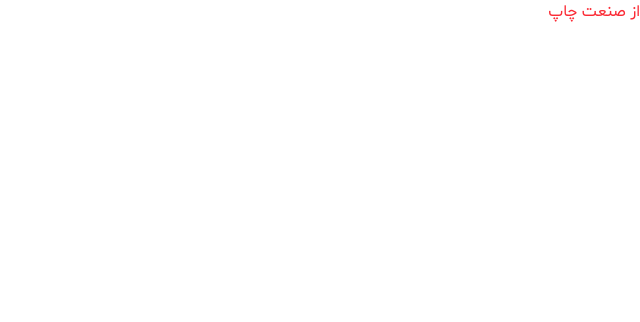
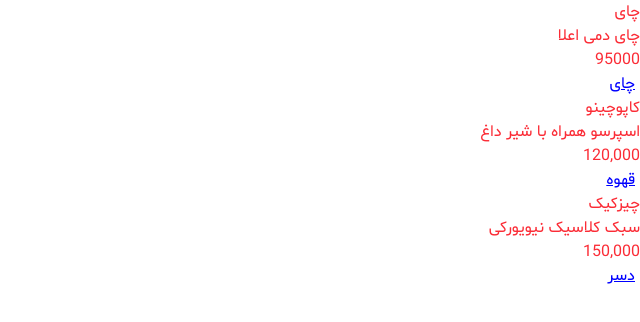
Before and after one commit to hadi-mollataheri/demo-menu, a website built with Vite: page index.html in a window 1280 px wide. Shown: the whole page, without its empty margins (640-1280 px from the left). Built offline with nearby package versions, Linux system fonts and the light colour scheme.

Commit message:
Render products-no styles

```diff
--- a/index.html
+++ b/index.html
@@ -11,7 +11,9 @@
     <header>
       <nav></nav>
     </header>
-    <main class="text-red-500">از صنعت چاپ</main>
+    <main class="text-red-500">
+      <div id="products"></div>
+    </main>
     <footer></footer>
   </body>
 </html>
--- a/src/data/menu.json
+++ b/src/data/menu.json
@@ -14,36 +14,36 @@
   "products": [
     {
       "id": "p1",
-      "categoryId": "coffee",
+      "categoryId": "tea",
       "name": "Espresso",
-      "nameFa": "اسپرسو",
+      "nameFa": "چای",
       "price": 95000,
-      "description": "تک شات اسپرسوس.",
+      "description": "چای دمی اعلا",
       "image": "/assets/images/",
       "available": true,
-      "tags": ["قهوه", "داغ"]
+      "tags": ["چای"]
     },
     {
       "id": "p2",
       "categoryId": "coffee",
       "name": "Cappuccino",
       "nameFa": "کاپوچینو",
-      "price": 120000,
-      "description": "اسپرسو همراه با شیر داغ.",
+      "price": "120,000",
+      "description": "اسپرسو همراه با شیر داغ",
       "image": "/assets/images",
       "available": true,
-      "tags": ["داغ", "شیر", "قهوه"]
+      "tags": ["قهوه"]
     },
     {
       "id": "p3",
       "categoryId": "dessert",
       "name": "Cheesecake",
       "nameFa": "چیزکیک",
-      "price": 150000,
-      "description": "سبک کلاسیک نیویورکی.",
+      "price": "150,000",
+      "description": "سبک کلاسیک نیویورکی",
       "image": "/assets/images/",
       "available": false,
-      "tags": ["سرد", "شیرین", "دسر"]
+      "tags": ["دسر"]
     }
   ]
 }
--- a/src/main.js
+++ b/src/main.js
@@ -0,0 +1,53 @@
+import menu from './data/menu.json';
+
+const products = menu.products;
+console.log(products);
+
+const main = document.querySelector('main');
+
+const productsDiv = document.querySelector('div#products');
+
+let product_array_elements = null;
+
+products.forEach((product) => {
+  const div = document.createElement('div');
+  div.id = product.id;
+
+  const h2 = document.createElement('h2');
+  h2.innerHTML = product.nameFa;
+  div.appendChild(h2);
+
+  const description_p = document.createElement('p');
+  description_p.innerHTML = product.description;
+  div.appendChild(description_p);
+
+  const price_p = document.createElement('p');
+  price_p.innerHTML = product.price;
+  div.appendChild(price_p);
+
+  product.tags.forEach((tag) => {
+    const a = document.createElement('a');
+    switch (tag) {
+      case 'قهوه':
+        a.href = 'coffee';
+        break;
+      case 'چای':
+        a.href = 'tea';
+        break;
+      case 'دسر':
+        a.href = 'dessert';
+        break;
+      default:
+        a.href = '#';
+        break;
+    }
+    a.innerHTML = tag;
+    a.style.margin = '5px';
+    a.style.color = 'blue';
+    a.style.textDecoration = 'underline';
+
+    div.appendChild(a);
+  });
+
+  productsDiv.appendChild(div);
+});
```
